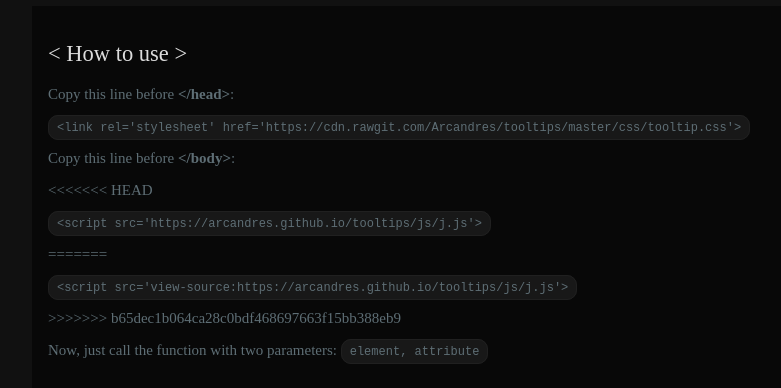
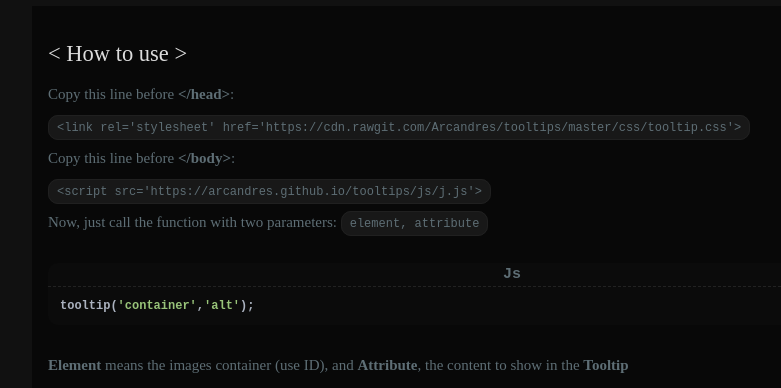
Before and after one commit to Arcandres/tooltips, a plain HTML site: page index.html in a window 1280 px wide. Shown: the part 358-746 px from the top of the page, without its empty margins (128-909 px from the left). Drawn offline with Linux system fonts and the light colour scheme.

Commit message:
Fixed assets location

```diff
--- a/index.html
+++ b/index.html
@@ -24,11 +24,7 @@
       <p>Copy this line before <b>&lt;/head&gt;</b>: </p>
       <p><code>&lt;link rel='stylesheet' href='https://cdn.rawgit.com/Arcandres/tooltips/master/css/tooltip.css'&gt;</code></p>
       <p>Copy this line before <b>&lt;/body&gt;</b>: </p>
-<<<<<<< HEAD
       <p><code>&lt;script src='https://arcandres.github.io/tooltips/js/j.js'&gt;</code></p>
-=======
-      <p><code>&lt;script src='view-source:https://arcandres.github.io/tooltips/js/j.js'&gt;</code></p>
->>>>>>> b65dec1b064ca28c0bdf468697663f15bb388eb9
       <p>Now, just call the function with two parameters: <code>element, attribute</code></p>
       <pre data-language="Js"><code class="hljs javascript">tooltip(<span class="hljs-string">'container'</span>,<span class="hljs-string">'alt'</span>);
 </code></pre></code></pre>
```
Also changed, not shown: 1 other file.
